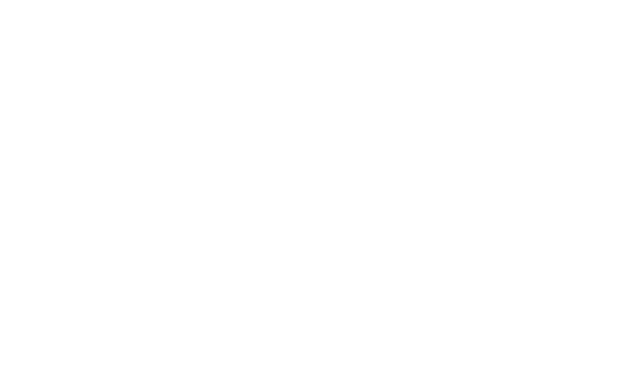
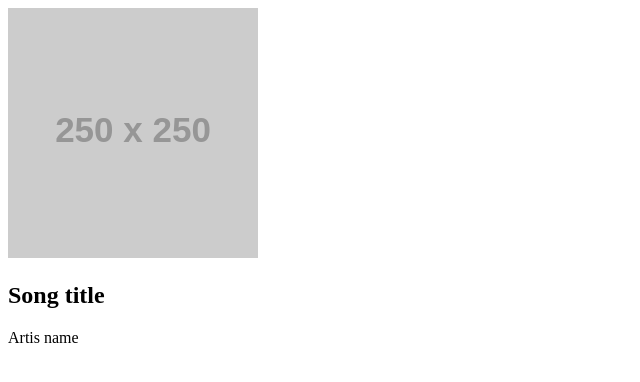
Before and after one commit to ayale3/Audio-Player, a plain HTML site: page index.html in a window 1280 px wide. Shown: the whole page, without its empty margins (0-640 px from the left). Drawn offline with Linux system fonts and the light colour scheme; placeholder pictures from the web are drawn by us.

Commit message:
waxa ku so daray qeybta html  kore ee music player-ka , sida image cover song title iyo song artist t

```diff
--- a/index.html
+++ b/index.html
@@ -7,10 +7,21 @@
     <meta name="viewport" content="width=device-width, initial-scale=1.0">
     <title>music player</title>
     <link rel="stylesheet" href="style.css">
+    <link rel="stylesheet" href="https://cdnjs.cloudflare.com/ajax/libs/font-awesome/6.6.0/css/all.min.css"
+        integrity="sha512-Kc323vGBEqzTmouAECnVceyQqyqdsSiqLQISBL29aUW4U/M7pSPA/gEUZQqv1cwx4OnYxTxve5UMg5GT6L4JJg=="
+        crossorigin="anonymous" referrerpolicy="no-referrer" />
 </head>
 
 <body>
 
+    <div class="music-player">
+        <div class="song-info">
+            <img id='cover' src="https://via.placeholder.com/250" alt="Allbum cover">
+
+        </div>
+        <h2 id="title">Song title</h2>
+        <p id="artist">Artis name</p>
+    </div>
 
 
     <script src="/main.js"></script>
```
